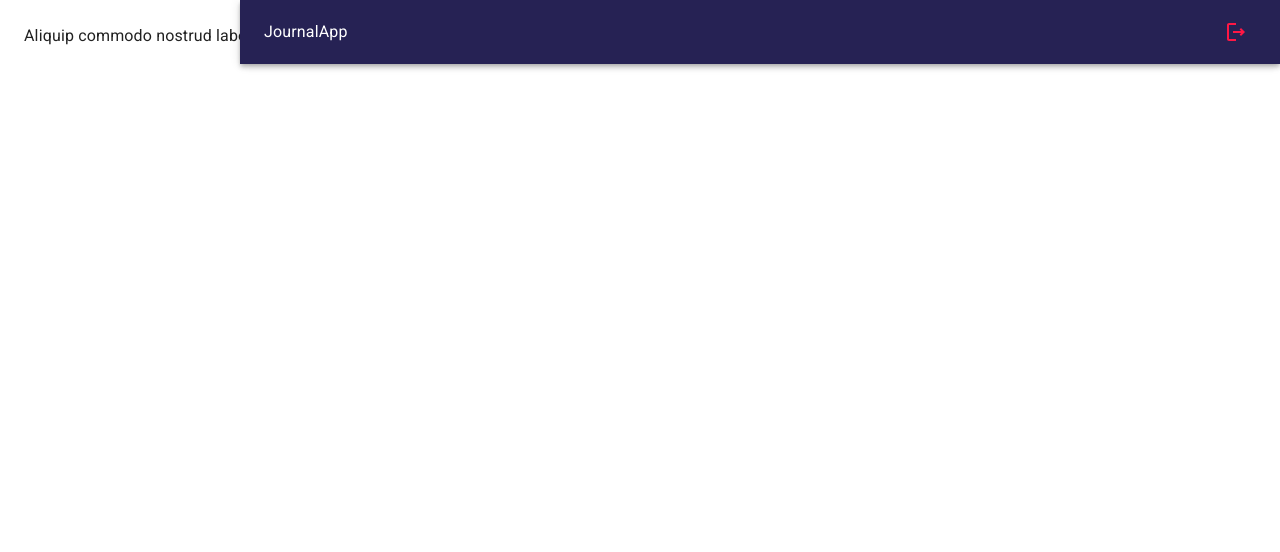
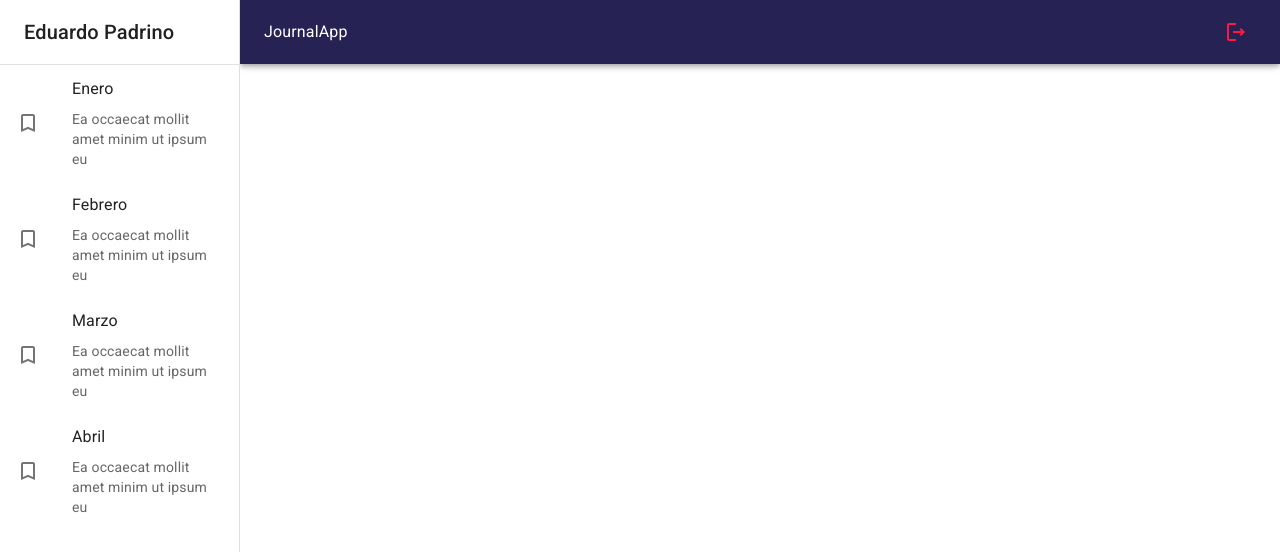
Before and after one commit to Epadrino/react-cero-a-experto, a React (Vite) app in the folder seccion_dieciseis_JournalApp/: page / in a window 1280 px wide. Shown: the top 552 px of the page. Built offline with nearby package versions, Linux system fonts and the light colour scheme.

Commit message:
configuracion_del_sidebar
-se creo y estilizo el sidebar

```diff
--- a/seccion_dieciseis_JournalApp/src/auth/pages/RegisterPage.jsx
+++ b/seccion_dieciseis_JournalApp/src/auth/pages/RegisterPage.jsx
@@ -1,6 +1,5 @@
 import { Link as RouterLink } from 'react-router-dom';
 import { Button, Grid, Link, TextField, Typography } from '@mui/material';
-import { Google } from '@mui/icons-material';
 import { AuthLayout } from '../layout/AuthLayout';
 
 export const RegisterPage = () => {
--- /dev/null
+++ b/seccion_dieciseis_JournalApp/src/journal/components/SideBar.jsx
@@ -0,0 +1,61 @@
+import { TurnedInNot } from '@mui/icons-material';
+import {
+	Box,
+	Divider,
+	Drawer,
+	Grid,
+	ListItem,
+	ListItemButton,
+	ListItemIcon,
+	ListItemText,
+	Toolbar,
+	Typography,
+} from '@mui/material';
+
+export const SideBar = ({ drawerWidth = 240 }) => {
+	return (
+		<Box
+			component='nav'
+			sx={{ width: { sm: drawerWidth }, flexShrink: { sm: 0 } }}
+		>
+			<Drawer
+				variant='permanent'
+				open
+				sx={{
+					display: { xs: 'block' },
+					'& .MuiDrawer-paper': {
+						boxSizing: 'border-box',
+						width: drawerWidth,
+					},
+				}}
+			>
+				<Toolbar>
+					<Typography variant='h6' noWrap component='div'>
+						Eduardo Padrino
+					</Typography>
+				</Toolbar>
+				<Divider />
+
+				<list>
+					{['Enero', 'Febrero', 'Marzo', 'Abril'].map((text) => (
+						<ListItem key={text} disablePadding>
+							<ListItemButton>
+								<ListItemIcon>
+									<TurnedInNot />
+								</ListItemIcon>
+								<Grid container>
+									<ListItemText primary={text} />
+									<ListItemText
+										secondary={
+											'Ea occaecat mollit amet minim ut ipsum eu'
+										}
+									/>
+								</Grid>
+							</ListItemButton>
+						</ListItem>
+					))}
+				</list>
+			</Drawer>
+		</Box>
+	);
+};
--- /dev/null
+++ b/seccion_dieciseis_JournalApp/src/journal/components/index.js
@@ -0,0 +1,2 @@
+export * from './Navbar';
+export * from './SideBar';
--- a/seccion_dieciseis_JournalApp/src/journal/layout/JournalLayout.jsx
+++ b/seccion_dieciseis_JournalApp/src/journal/layout/JournalLayout.jsx
@@ -1,13 +1,13 @@
 import { Box } from '@mui/system';
 import React from 'react';
-import { Navbar } from '../components/Navbar';
+import { Navbar, SideBar } from '../components';
 
 export const JournalLayout = ({ children }) => {
 	const drawerWidth = 240;
 	return (
 		<Box sx={{ display: 'flex' }}>
 			<Navbar drawerWidth={drawerWidth} />
-			{/* siderbar */}
+			<SideBar drawerWidth={drawerWidth} />
 
 			<Box component='main' sx={{ flecGrow: 1, p: 3 }}>
 				{/*toobal*/}
```
